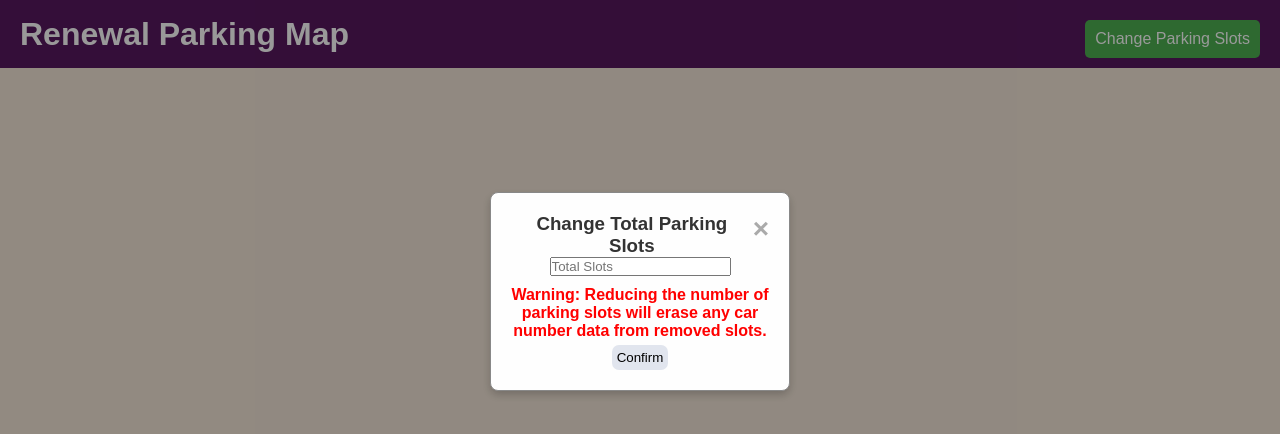
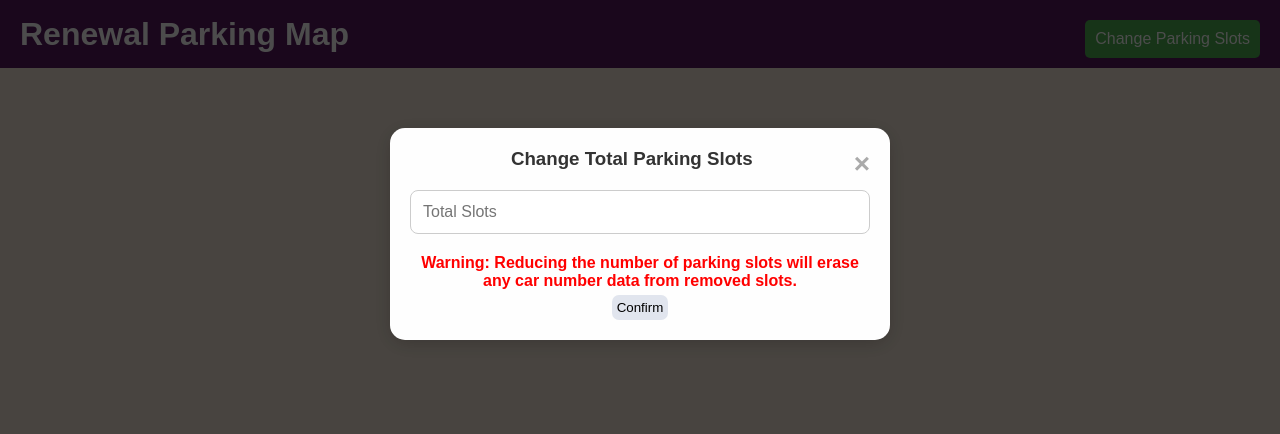
Before and after one commit to benreasinger/V2RenewalParking, a plain HTML site: page index.html in a window 1280 px wide. Both pictures are taken after a click on the button "Change Parking Slots". Drawn offline with Linux system fonts and the light colour scheme; no server answers.

Commit message:
Update styles.css

```diff
--- a/styles.css
+++ b/styles.css
@@ -77,30 +77,49 @@ button {
   background-color: #E1E5EE;
 }
 
+/* Modal Styles */
 .modal {
-  display: none;
-  position: fixed;
-  z-index: 1;
+  display: none; /* Hidden by default */
+  position: fixed; /* Stay in place */
+  z-index: 1000; /* Sit on top */
   left: 0;
   top: 0;
-  width: 100%;
-  height: 100%;
-  overflow: auto;
-  background-color: rgb(0,0,0);
-  background-color: rgba(0,0,0,0.4);
+  width: 100%; /* Full width */
+  height: 100%; /* Full height */
+  overflow: auto; /* Enable scroll if needed */
+  background-color: rgba(0, 0, 0, 0.7); /* Black w/ opacity */
 }
 
 .modal-content {
-  background-color: #fefefe;
-  margin: 15% auto;
+  background-color: #fefefe; /* White background */
+  margin: 10% auto; /* 10% from the top and centered */
   padding: 20px;
-  border: 1px solid #888;
-  width: 300px;
-  text-align: center;
-  border-radius: 8px;
-  box-shadow: 0 4px 8px rgba(0, 0, 0, 0.2);
+  border: none; /* No border */
+  border-radius: 15px; /* Rounded corners */
+  width: 90%; /* Full width for mobile */
+  max-width: 500px; /* Max width for larger screens */
+  box-shadow: 0 4px 20px rgba(0, 0, 0, 0.2); /* Subtle shadow */
 }
 
+/* Modern Text Input and Select Styles */
+input[type="text"],
+select {
+  width: 100%; /* Full width */
+  padding: 12px; /* Padding for modern look */
+  margin: 10px 0; /* Margin for spacing */
+  border: 1px solid #ccc; /* Light gray border */
+  border-radius: 8px; /* Rounded corners */
+  font-size: 16px; /* Increase font size */
+  transition: border 0.3s ease; /* Transition for border */
+}
+
+input[type="text"]:focus,
+select:focus {
+  border: 2px solid #4CAF50; /* Green border on focus */
+  outline: none; /* Remove outline */
+}
+
+/* Close Button Style */
 .close {
   color: #aaa;
   float: right;
@@ -115,6 +134,7 @@ button {
   cursor: pointer;
 }
 
+/* Warning Message Style */
 .warning-message {
   color: red;
   margin-top: 10px;
```
